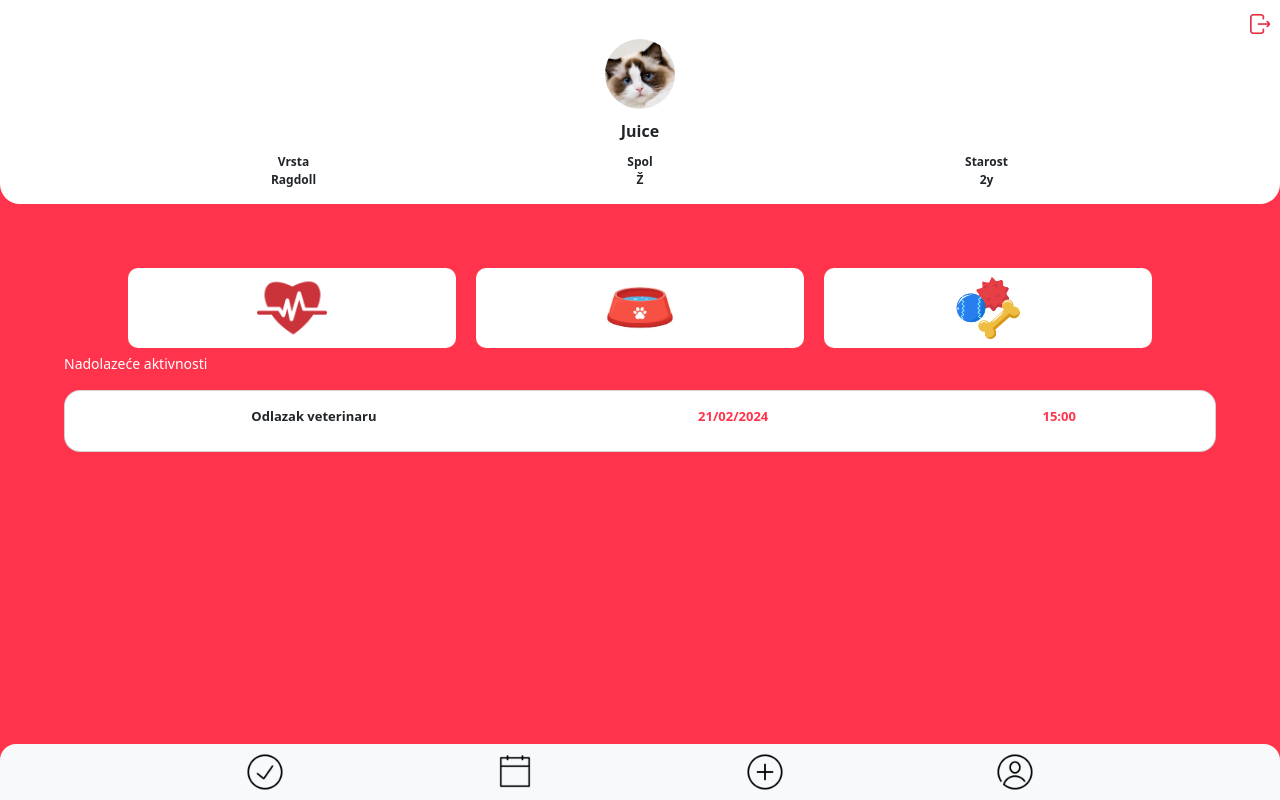
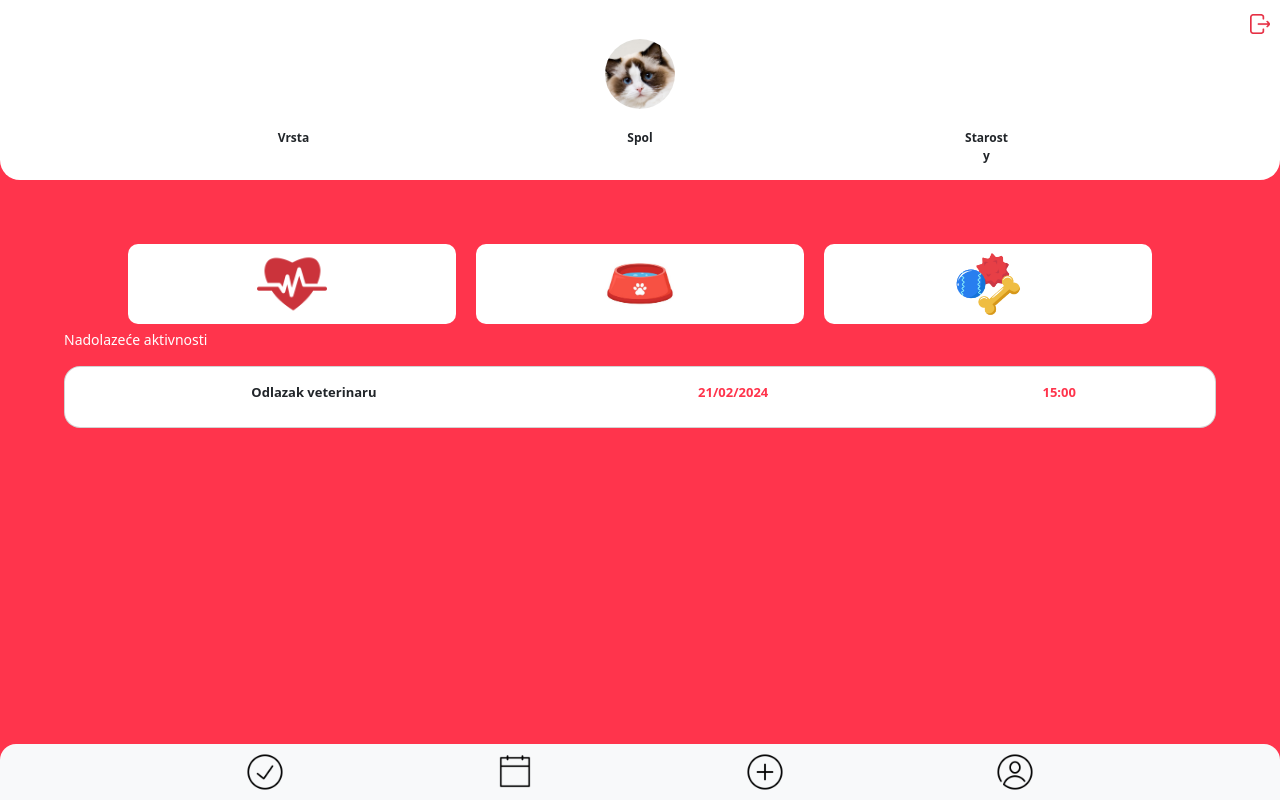
Before and after one commit to mrubil/my-pet, a Vue app: page /MyProfile in a window 1280 px wide. Built offline with nearby package versions, Linux system fonts and the light colour scheme; no server answers; sample sign-in values are in the browser's storage.

Commit message:
RegistracijskaForma.vue update

```diff
--- a/src/views/MyProfile.vue
+++ b/src/views/MyProfile.vue
@@ -14,20 +14,20 @@
           width="70vw"
         />
       </div>
-      <div class="Ime" style="font-weight: bolder">Juice</div>
+      <div class="Ime" style="font-weight: bolder">{{ ime }}</div>
       <div class="mx-auto px-5" id="Informacije">
         <div class="row justify-content-md-center">
           <div class="col-5 col-sm-4 col-lg-5">
             <div class="row justify-content-center">Vrsta</div>
-            <div class="row justify-content-center">Ragdoll</div>
+            <div class="row justify-content-center">{{ vrsta }}</div>
           </div>
           <div class="col-2 col-sm-4 col-lg-2">
             <div class="row justify-content-center">Spol</div>
-            <div class="row justify-content-center">Ž</div>
+            <div class="row justify-content-center">{{ spol }}</div>
           </div>
           <div class="col-5 col-sm-4 col-lg-5">
             <div class="row justify-content-center">Starost</div>
-            <div class="row justify-content-center">2y</div>
+            <div class="row justify-content-center">{{ dob }}y</div>
           </div>
         </div>
       </div>
--- a/src/views/RegistracijskaForma.vue
+++ b/src/views/RegistracijskaForma.vue
@@ -2,25 +2,25 @@
   <body>
     <div class="Zaglavlje">
       <h2 style="font-weight: 600; font-size: large; padding: 5px">
-        Recite nam nešto o svojem ljubimcu
+        Recite nam nešto o svojem ljubimcu:
       </h2>
     </div>
     <div class="Podaci">
       <form>
         <div class="form-group">
-          <label for="name" style="padding-bottom: 5px">Naziv</label>
-          <input type="name" class="form-control" id="name" />
+          <label for="name" style="padding-bottom: 5px">Ime</label>
+          <input v-model="ime" type="name" class="form-control" id="name" />
         </div>
         <div class="form-group">
           <label for="name" style="padding-bottom: 5px">Vrsta</label>
-          <input type="name" class="form-control" id="name" />
+          <input v-model="vrsta" type="name" class="form-control" id="name" />
         </div>
 
         <div class="col-md-4 form-group">
           <label for="inputActivityName" style="padding-bottom: 5px"
             >Spol</label
           >
-          <select id="inputActivityName" class="form-select">
+          <select v-model="spol" id="inputActivityName" class="form-select">
             <option selected>Odaberi</option>
             <option>M</option>
             <option>Ž</option>
@@ -28,7 +28,7 @@
         </div>
         <div class="form-group" style="padding-top: 15px">
           <label for="name" style="padding-bottom: 5px">Dob</label>
-          <input type="name" class="form-control" id="name" />
+          <input v-model="dob" type="name" class="form-control" id="name" />
         </div>
         <div class="Slika">
           Učitaj profilnu sliku
@@ -40,7 +40,7 @@
             />
           </div>
         </div>
-        <button type="button" class="button-done">Spremi</button>
+        <button type="submit" class="button-done">Spremi</button>
       </form>
     </div>
   </body>
@@ -49,6 +49,14 @@
 <script>
 export default {
   name: "Registracija",
+  data() {
+    return {
+      ime: "",
+      vrsta: "",
+      spol: "",
+      dob: "",
+    };
+  },
   components: {},
 };
 </script>
@@ -80,6 +88,7 @@ body {
   width: 120px;
   font-weight: 600;
 }
+
 .form-select {
   border-radius: 20px;
 }
```
